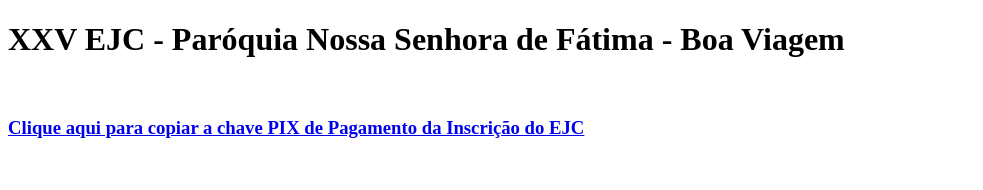
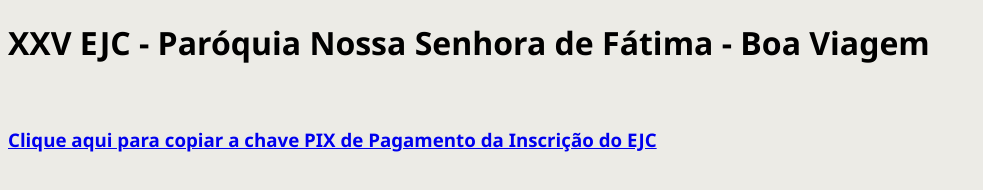
Before and after one commit to gabrielhlima/Link-Pagamento-EJC, a plain HTML site: page index.html in a window 1280 px wide. Shown: the whole page, without its empty margins (0-983 px from the left). Drawn offline with Linux system fonts and the light colour scheme.

Commit message:
Atualização no CSS do arquivo

```diff
--- a/index.html
+++ b/index.html
@@ -21,6 +21,12 @@
             alert("Chave PIX copiada!");
         }
     </script>
+    <style>
+        body{
+            background-color: #ECEBE6;
+            font-family: 'Segoe UI', Tahoma, Geneva, Verdana, sans-serif;
+        }
+    </style>
 </head>
 <body>
 	<h1>
```
